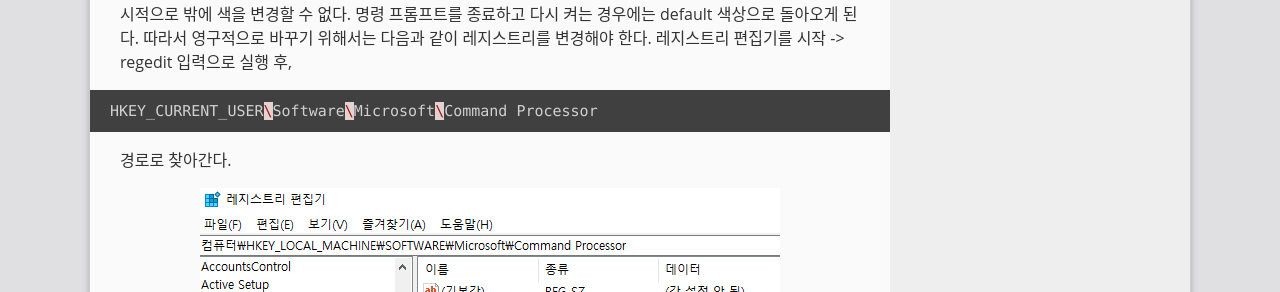
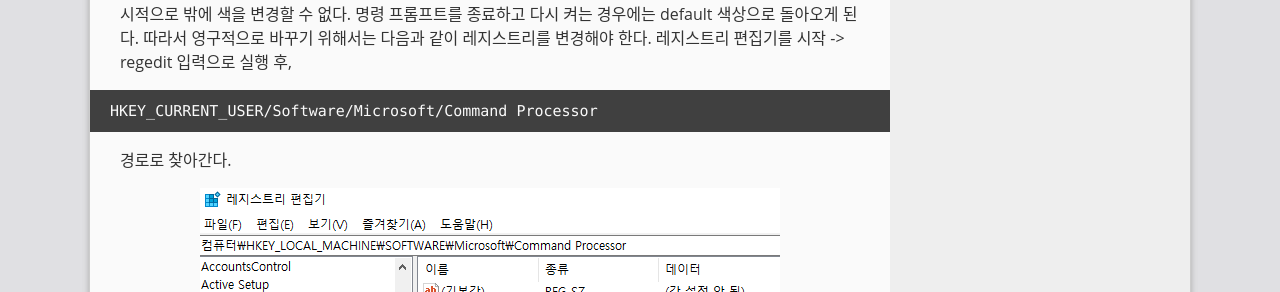
Before and after one commit to gloomydumber/copy, a Jekyll site: the page built from _posts/2020-02-21-cmdcolor.md, in a window 1280 px wide. Shown: the part 1310-1602 px from the top of the page. Built offline with Jekyll 4.4.1, drawn with Linux system fonts in a browser that asks for light colours; comment, search, counter and statistics services are not loaded.

Commit message:
postmodded

````diff
--- a/_posts/2020-02-21-cmdcolor.md
+++ b/_posts/2020-02-21-cmdcolor.md
@@ -24,8 +24,8 @@ Windows의 명령 프롬프트의 Text 및 Background color를 영구적으로
 
 명령 프롬프트의 최상단 제목 표시줄(Title Bar)를 우클릭 하여 속성을 클릭하여 편집 하는 방법이다. 이 방법은 임시적으로 밖에 색을 변경할 수 없다. 명령 프롬프트를 종료하고 다시 켜는 경우에는 default 색상으로 돌아오게 된다. 따라서 영구적으로 바꾸기 위해서는 다음과 같이 레지스트리를 변경해야 한다. 레지스트리 편집기를 시작 -> regedit 입력으로 실행 후,
 
-```cpp
-HKEY_CURRENT_USER\Software\Microsoft\Command Processor
+```bash
+HKEY_CURRENT_USER/Software/Microsoft/Command Processor
 ```
 
 경로로 찾아간다.
````
